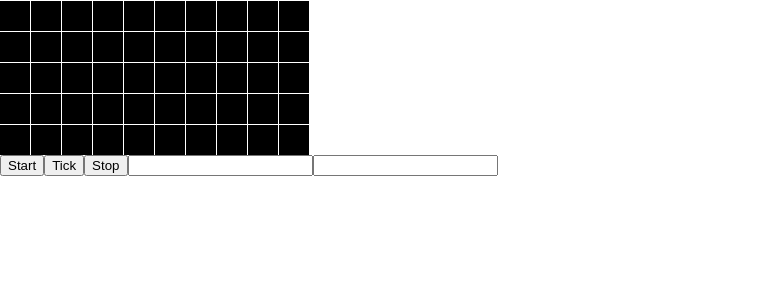
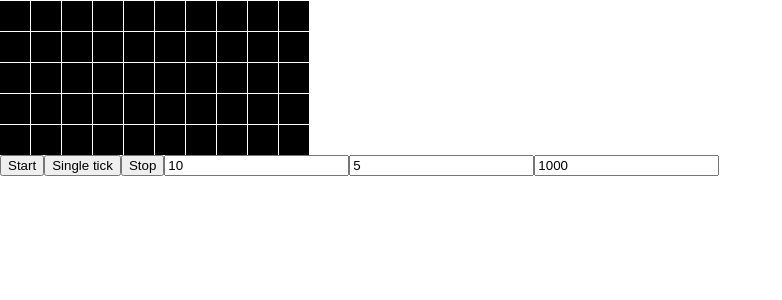
Before and after one commit to QuarkNerd/react_game-of-life, a React (Create React App) app: page / in a window 1280 px wide. Shown: the top 300 px of the page, without its empty margins (0-782 px from the left). Built offline with nearby package versions, Linux system fonts and the light colour scheme.

Commit message:
Add ability to change interval

```diff
--- a/src/App.js
+++ b/src/App.js
@@ -1,8 +1,8 @@
 import React, { useState, useEffect, useRef } from "react";
 import Square from "./Square";
-const INTERVAL = 100;
 
 const App = () => {
+  const [interval, setInterval] = useState(1000);
   const [isRunning, setIsRunning] = useState(false);
   const [size, setSize] = useState({ numRows: 5, numColumns: 10 });
   const [livings, setLivings] = useState(
@@ -13,6 +13,12 @@ const App = () => {
     const number = parseInt(e.target.value, 10);
     const newSize = isNaN(number) ? 1 : number;
     setSize({ ...size, [e.target.name]: newSize });
+  };
+
+  const changeInterval = e => {
+    const number = parseInt(e.target.value, 10);
+    const newInterval = isNaN(number) ? 1 : number;
+    setInterval(newInterval);
   };
 
   useEffect(() => {
@@ -27,7 +33,7 @@ const App = () => {
     setIsRunning(false);
   };
 
-  useInterval(() => tick(), isRunning ? INTERVAL : null);
+  useInterval(() => tick(), isRunning ? interval : null);
 
   const tick = () => {
     const newLivings = livings.map(row => [...row]);
@@ -80,11 +86,30 @@ const App = () => {
 
   const buttons = [
     { name: "START", text: "Start", function: start },
-    { name: "TICK", text: "Tick", function: tick },
+    { name: "TICK", text: "Single tick", function: tick },
     { name: "STOP", text: "Stop", function: stop }
   ];
 
-  const inputs = [{ name: "numRows" }, { name: "numColumns" }];
+  const inputs = [
+    {
+      name: "numColumns",
+      text: "Number of Columns",
+      function: changeSize,
+      initialValue: size.numColumns
+    },
+    {
+      name: "numRows",
+      text: "Number of Rows",
+      function: changeSize,
+      initialValue: size.numRows
+    },
+    {
+      name: "interval",
+      text: "Gap between ticks (milliseconds)",
+      function: changeInterval,
+      initialValue: interval
+    }
+  ];
 
   return (
     <div>
@@ -109,7 +134,12 @@ const App = () => {
         </button>
       ))}
       {inputs.map(input => (
-        <input name={input.name} key={input.name} onChange={changeSize}></input>
+        <input
+          name={input.name}
+          key={input.name}
+          onChange={input.function}
+          value={input.initialValue}
+        />
       ))}
     </div>
   );
```
